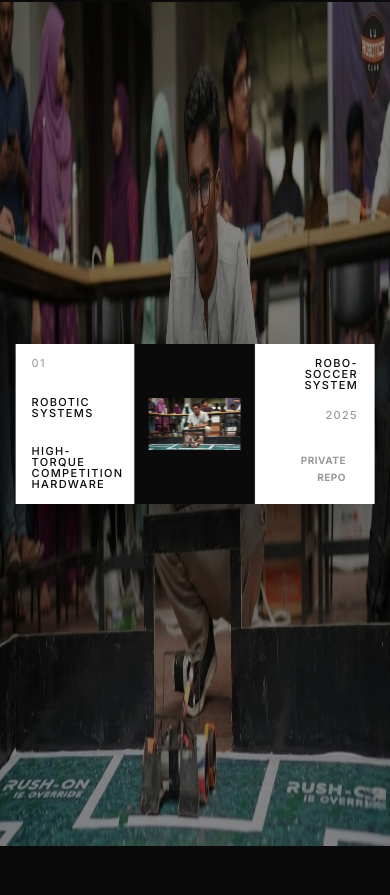
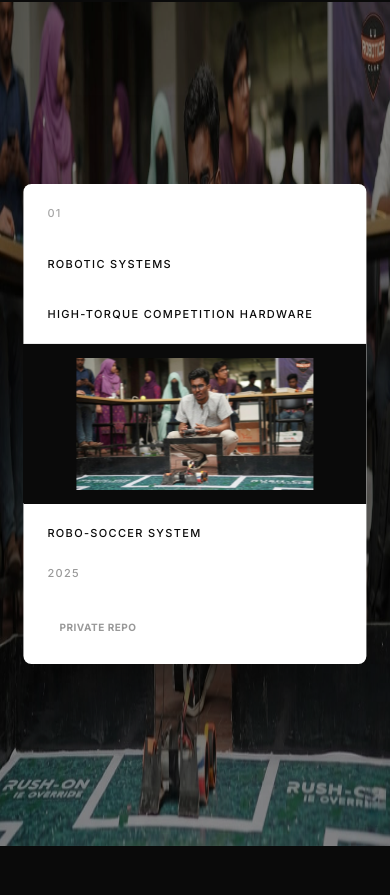
Before and after one commit to redwan2003-bot/RedwanAhmmed, a Next.js app: page / in a window 390 px wide. Shown: the part 9149-10044 px from the top of the page. Built offline with nearby package versions, Linux system fonts and the light colour scheme.

Commit message:
fix: redesigned mobile work slider layout to a vertical flex stack to resolve severe text clipping and layout constraints

```diff
--- a/app/globals.css
+++ b/app/globals.css
@@ -326,11 +326,30 @@ body {
 /* Mobile */
 @media (max-width: 768px) {
   .slider-card {
-    width: 92vw;
-    grid-template-columns: 1fr 120px 1fr;
+    width: 88vw;
+    height: 480px; /* 160px * 3 rows */
+    display: flex;
+    flex-direction: column;
+    border-radius: 8px; /* Slight rounding for a premium mobile feel */
+  }
+  .slider-card-left,
+  .slider-card-thumb,
+  .slider-card-right {
+    width: 100%;
+    height: 160px;
+    border-right: none;
+    border-left: none;
+    border-bottom: 1px solid rgba(0, 0, 0, 0.08);
+  }
+  .slider-card-right {
+    border-bottom: none;
   }
   .slider-card-info {
-    padding: 14px 16px;
+    padding: 24px;
+  }
+  .slider-card-info--right {
+    text-align: left;
+    align-items: flex-start;
   }
   .project img {
     object-position: center top;
```
